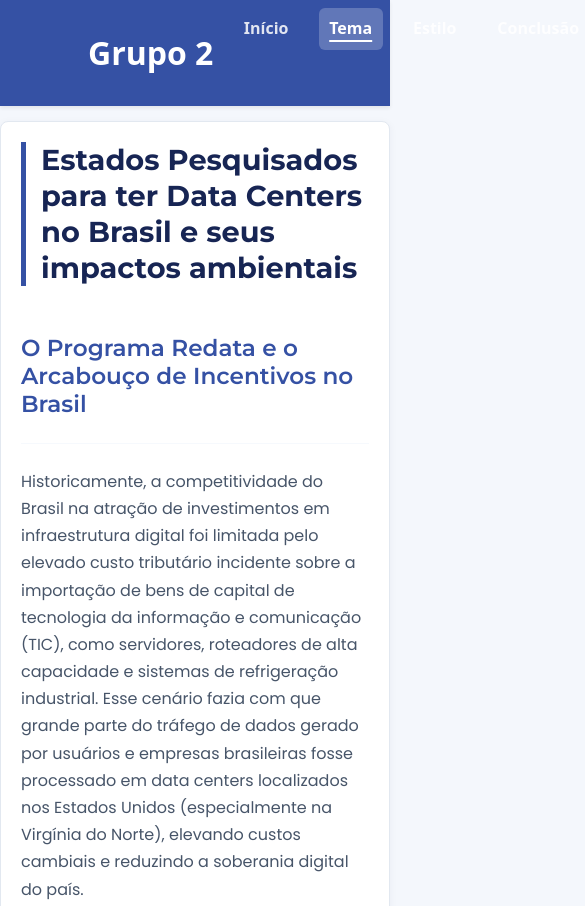
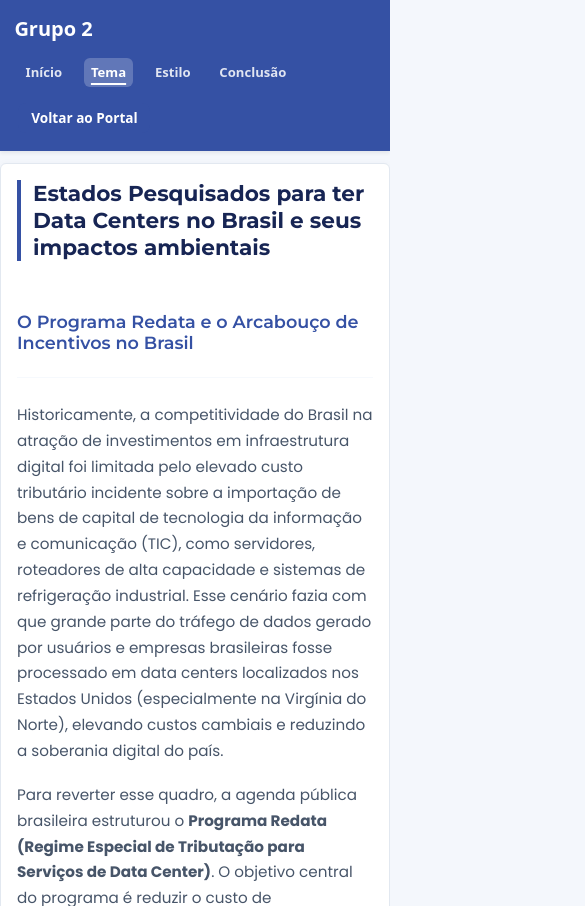
Before and after one commit to arthur-benevides/Trabalho-PL1-Bimestre-4, a plain HTML site: page tema.html in a window 390 px wide. Shown: the top 906 px of the page, 585 px wide, since content can reach past the window. Drawn offline with nearby package versions, Linux system fonts and the light colour scheme.

Commit message:
responsividade celular

```diff
--- a/styles.css
+++ b/styles.css
@@ -348,3 +348,117 @@ footer p {
         grid-template-columns: 1fr;
     }
 }
+
+/*Responsividade Celular*/
+html,
+body {
+  max-width: 100%;
+  overflow-x: hidden;
+}
+
+main img,
+img {
+  max-width: 100% !important;
+  height: auto !important;
+}
+
+@media (max-width: 768px) {
+  /* Barra superior: permite quebrar linha com conforto e reduz margens laterais */
+  header .container-fluid.px-5 {
+    padding-left: 0.9rem !important;
+    padding-right: 0.9rem !important;
+  }
+
+  header .navbar .container-fluid {
+    flex-wrap: wrap;
+    gap: 0.5rem;
+  }
+
+  header .titulo-grupo2 {
+    font-size: 1.45rem;
+    margin-left: 0 !important;
+    margin-right: 0.5rem;
+  }
+
+  header .navbar-nav {
+    margin-left: 0 !important;
+    margin-right: 0 !important;
+    flex-wrap: wrap;
+    gap: 0.35rem 0.65rem !important;
+    align-items: center;
+    width: 100%;
+  }
+
+  header .nav-link {
+    font-size: 0.9rem;
+    padding: 0.25rem 0.45rem !important;
+  }
+
+  /* Botão Voltar ao Portal mais compacto no celular */
+  .btn-voltar-portal {
+    padding: 0.45rem 0.8rem;
+    font-size: 0.85rem;
+    width: auto;
+  }
+
+  main .container {
+    padding: 16px;
+    margin: 12px auto;
+    border-radius: 6px;
+  }
+
+  h1 {
+    font-size: 1.55rem;
+    padding-left: 12px;
+    border-left-width: 4px;
+  }
+
+  h2 {
+    font-size: 1.25rem;
+    margin-top: 24px;
+  }
+
+  h3 {
+    font-size: 1.1rem;
+  }
+
+  p,
+  li {
+    font-size: 0.95rem;
+    text-align: left;
+  }
+
+  .tabela {
+    overflow-x: auto;
+    -webkit-overflow-scrolling: touch;
+  }
+
+  table {
+    min-width: 540px;
+    font-size: 0.85rem;
+  }
+
+  th,
+  td {
+    padding: 0.6rem;
+  }
+
+  footer {
+    padding: 18px 12px;
+    font-size: 0.88rem;
+  }
+}
+
+@media (max-width: 400px) {
+  header .titulo-grupo2 {
+    font-size: 1.25rem;
+  }
+
+  header .nav-link {
+    font-size: 0.82rem;
+  }
+
+  h1 {
+    font-size: 1.35rem;
+  }
+}
```
